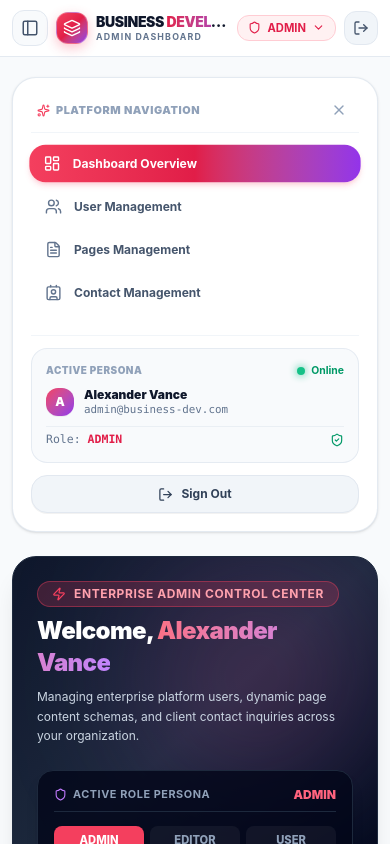
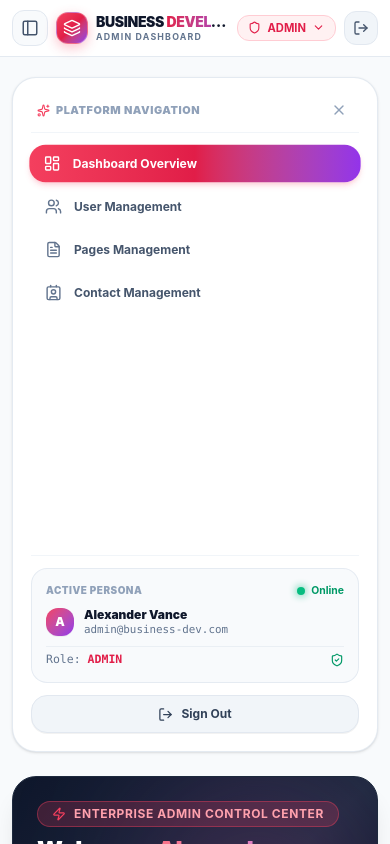
Before and after one commit to msatat-23/business-dashboard, a Next.js app: page / in a window 390 px wide. Shown: the top 844 px of the page. Built offline with nearby package versions, Linux system fonts and the light colour scheme; no server answers.

Commit message:
make dash height fixed

```diff
--- a/components/layout/Sidebar.tsx
+++ b/components/layout/Sidebar.tsx
@@ -78,7 +78,7 @@ export function Sidebar({ activeTab, onSelectTab, onShowToast, onClose }: Sideba
       animate={{ opacity: 1, x: 0 }}
       exit={{ opacity: 0, x: -12 }}
       transition={{ duration: 0.2 }}
-      className="w-full lg:w-68 bg-white border border-slate-200/90 rounded-3xl p-4.5 flex flex-col justify-between gap-6 shrink-0 shadow-sm relative"
+      className="w-full lg:w-68 bg-white border border-slate-200/90 rounded-3xl p-4.5 flex flex-col justify-between gap-6 shrink-0 shadow-sm relative h-[80vh]"
     >
       <div className="flex flex-col gap-3">
         {/* Navigation Header with Close Button */}
@@ -115,11 +115,10 @@ export function Sidebar({ activeTab, onSelectTab, onShowToast, onClose }: Sideba
                 onClick={() => {
                   if (onSelectTab) onSelectTab(item.id);
                 }}
-                className={`w-full flex items-center justify-between px-3.5 py-2.5 rounded-2xl text-xs font-bold transition-all cursor-pointer ${
-                  isActive
-                    ? 'bg-gradient-to-r from-[#f43f5e] via-[#e11d48] to-[#9333ea] text-white shadow-md shadow-[#f43f5e]/20 scale-[1.01]'
-                    : 'text-slate-600 hover:text-slate-900 hover:bg-slate-100/80'
-                }`}
+                className={`w-full flex items-center justify-between px-3.5 py-2.5 rounded-2xl text-xs font-bold transition-all cursor-pointer ${isActive
+                  ? 'bg-gradient-to-r from-[#f43f5e] via-[#e11d48] to-[#9333ea] text-white shadow-md shadow-[#f43f5e]/20 scale-[1.01]'
+                  : 'text-slate-600 hover:text-slate-900 hover:bg-slate-100/80'
+                  }`}
               >
                 <div className="flex items-center gap-3 truncate min-w-0">
                   <Icon size={17} className={isActive ? 'text-white' : 'text-slate-500'} />
```
